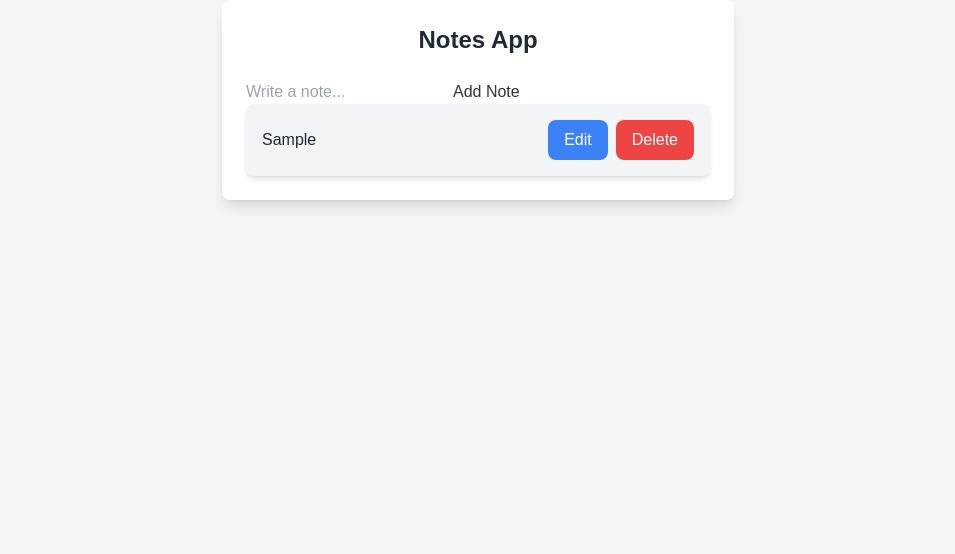
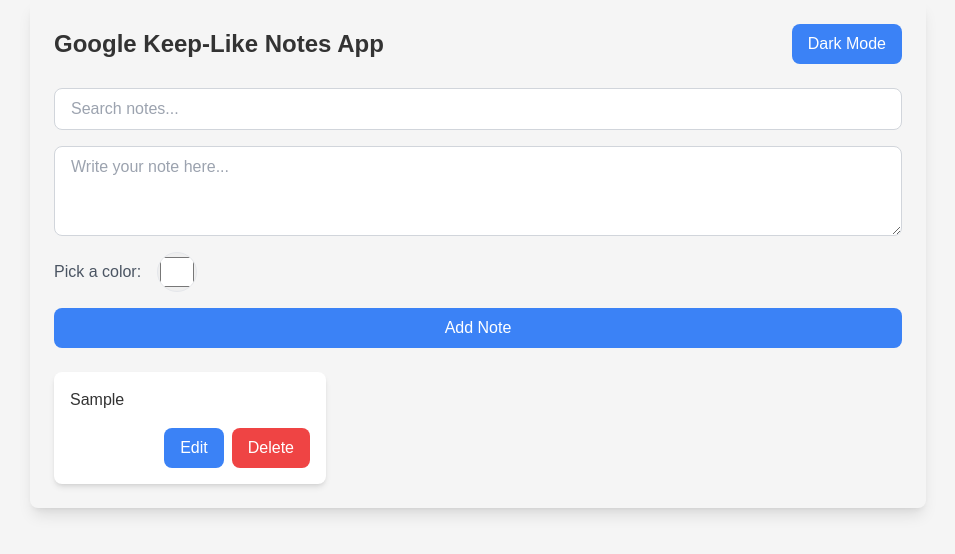
Before and after one commit to aaryan4985/notes-app, a React (Create React App) app: page / in a window 1280 px wide. Both pictures are taken after typing "Sample" into the empty fields and a click on the button "Add Note". Shown: the top 554 px of the page, without its empty margins (162-1117 px from the left). Built offline with nearby package versions, Linux system fonts and the light colour scheme.

Commit message:
grid added

```diff
--- a/src/App.js
+++ b/src/App.js
@@ -3,70 +3,114 @@
 
 function App() {
   const [notes, setNotes] = useState([]);
-  const [editIndex, setEditIndex] = useState(null); // Index of the note being edited
-  const [editText, setEditText] = useState(""); // Text of the note being edited
+  const [editIndex, setEditIndex] = useState(null);
+  const [editText, setEditText] = useState("");
+  const [searchText, setSearchText] = useState("");
+  const [darkMode, setDarkMode] = useState(false);
 
-  // Load notes from local storage when the app starts
+  // Load notes and dark mode preference from localStorage
   useEffect(() => {
     const savedNotes = localStorage.getItem("notes");
+    const savedDarkMode = localStorage.getItem("darkMode");
     if (savedNotes) {
-      setNotes(JSON.parse(savedNotes)); // If notes exist in localStorage, load them
+      setNotes(JSON.parse(savedNotes));
+    }
+    if (savedDarkMode) {
+      setDarkMode(JSON.parse(savedDarkMode));
     }
   }, []);
 
-  // Update local storage whenever notes change
+  // Save notes to localStorage
   useEffect(() => {
     if (notes.length > 0) {
       localStorage.setItem("notes", JSON.stringify(notes));
     }
   }, [notes]);
 
-  // Add a new note
+  // Save dark mode preference to localStorage
+  useEffect(() => {
+    localStorage.setItem("darkMode", JSON.stringify(darkMode));
+    if (darkMode) {
+      document.body.classList.add("dark"); // Add 'dark' class to body
+    } else {
+      document.body.classList.remove("dark"); // Remove 'dark' class from body
+    }
+  }, [darkMode]);
+
   const addNote = (note) => {
     setNotes([...notes, note]);
   };
 
-  // Delete a note by index
   const deleteNote = (index) => {
     const newNotes = notes.filter((_, i) => i !== index);
     setNotes(newNotes);
   };
 
-  // Start editing a note
   const startEditing = (index) => {
     setEditIndex(index);
-    setEditText(notes[index]);
+    setEditText(notes[index].text);
   };
 
-  // Save the edited note
   const saveEditedNote = () => {
     const updatedNotes = [...notes];
-    updatedNotes[editIndex] = editText; // Update the note at the specified index
+    updatedNotes[editIndex].text = editText;
     setNotes(updatedNotes);
-    setEditIndex(null); // Stop editing
-    setEditText(""); // Clear the edit text
+    setEditIndex(null);
+    setEditText("");
+  };
+
+  const filteredNotes = notes.filter(
+    (note) =>
+      note.text && note.text.toLowerCase().includes(searchText.toLowerCase())
+  );
+
+  const toggleDarkMode = () => {
+    setDarkMode((prevMode) => !prevMode);
   };
 
   return (
-    <div className="max-w-lg mx-auto p-6 bg-white rounded-lg shadow-lg">
-      <h1 className="text-2xl font-bold text-gray-800 mb-6 text-center">
-        Notes App
-      </h1>
-      <NoteForm addNote={addNote} />
+    <div className="min-h-screen">
+      <div className="max-w-4xl mx-auto p-6 rounded-lg shadow-lg">
+        {/* Header */}
+        <div className="flex justify-between items-center mb-6">
+          <h1 className="text-2xl font-bold">Google Keep-Like Notes App</h1>
+          <button
+            onClick={toggleDarkMode}
+            className="px-4 py-2 rounded-lg bg-blue-500 dark:bg-gray-700 text-white dark:text-gray-300"
+          >
+            {darkMode ? "Light Mode" : "Dark Mode"}
+          </button>
+        </div>
 
-      <ul className="space-y-4">
-        {notes.map((note, index) => (
-          <li
+        {/* Search Bar */}
+        <div className="mb-4">
+          <input
+            type="text"
+            placeholder="Search notes..."
+            value={searchText}
+            onChange={(e) => setSearchText(e.target.value)}
+            className="w-full px-4 py-2 border rounded-lg bg-white dark:bg-gray-800 text-gray-900 dark:text-gray-100 border-gray-300 dark:border-gray-600"
+          />
+        </div>
+
+        {/* Note Form */}
+        <NoteForm addNote={addNote} darkMode={darkMode} />
+
+        {/* Notes Grid */}
+        <div className="grid grid-cols-1 md:grid-cols-2 lg:grid-cols-3 gap-4 mt-6">
+          {filteredNotes.map((note, index) => (
+            <div
               key={index}
-            className="flex justify-between items-center p-4 bg-gray-100 rounded-lg shadow-md"
+              style={{ backgroundColor: note.color }}
+              className="p-4 rounded-lg shadow-md bg-gray-100 dark:bg-gray-800"
             >
               {editIndex === index ? (
-              <div className="flex items-center space-x-2">
+                <div className="flex flex-col space-y-2">
                   <input
                     type="text"
                     value={editText}
                     onChange={(e) => setEditText(e.target.value)}
-                  className="px-3 py-2 border border-gray-300 rounded-lg w-3/4"
+                    className="px-3 py-2 border rounded-lg bg-white dark:bg-gray-700 text-gray-900 dark:text-gray-100 border-gray-300 dark:border-gray-600"
                   />
                   <button
                     onClick={saveEditedNote}
@@ -77,8 +121,8 @@
                 </div>
               ) : (
                 <>
-                <span className="text-gray-800">{note}</span>
-                <div className="flex space-x-2">
+                  <p className="mb-4">{note.text}</p>
+                  <div className="flex justify-end space-x-2">
                     <button
                       onClick={() => startEditing(index)}
                       className="bg-blue-500 text-white px-4 py-2 rounded-lg"
@@ -94,9 +138,10 @@
                   </div>
                 </>
               )}
-          </li>
+            </div>
           ))}
-      </ul>
+        </div>
+      </div>
     </div>
   );
 }
--- a/src/NoteForm.js
+++ b/src/NoteForm.js
@@ -1,25 +1,46 @@
 import React, { useState } from "react";
 
 function NoteForm({ addNote }) {
-  const [note, setNote] = useState("");
+  const [noteText, setNoteText] = useState("");
+  const [noteColor, setNoteColor] = useState("#ffffff"); // Default color is white
 
   const handleSubmit = (e) => {
     e.preventDefault();
-    if (note.trim()) {
-      addNote(note);
-      setNote("");
-    }
+    if (noteText.trim() === "") return;
+    addNote({ text: noteText, color: noteColor }); // Pass note text and color
+    setNoteText("");
+    setNoteColor("#ffffff"); // Reset to default
   };
 
   return (
-    <form onSubmit={handleSubmit}>
-      <input
-        type="text"
-        placeholder="Write a note..."
-        value={note}
-        onChange={(e) => setNote(e.target.value)}
-      />
-      <button type="submit">Add Note</button>
+    <form onSubmit={handleSubmit} className="flex flex-col space-y-4">
+      <textarea
+        value={noteText}
+        onChange={(e) => setNoteText(e.target.value)}
+        placeholder="Write your note here..."
+        className="w-full px-4 py-2 border border-gray-300 rounded-lg"
+        rows="3"
+      ></textarea>
+
+      <div className="flex items-center space-x-4">
+        <label htmlFor="colorPicker" className="text-gray-600">
+          Pick a color:
+        </label>
+        <input
+          type="color"
+          id="colorPicker"
+          value={noteColor}
+          onChange={(e) => setNoteColor(e.target.value)}
+          className="w-10 h-10 border rounded-full"
+        />
+      </div>
+
+      <button
+        type="submit"
+        className="bg-blue-500 text-white px-4 py-2 rounded-lg"
+      >
+        Add Note
+      </button>
     </form>
   );
 }
```
Lines whose indentation alone changed are shown as unchanged.
